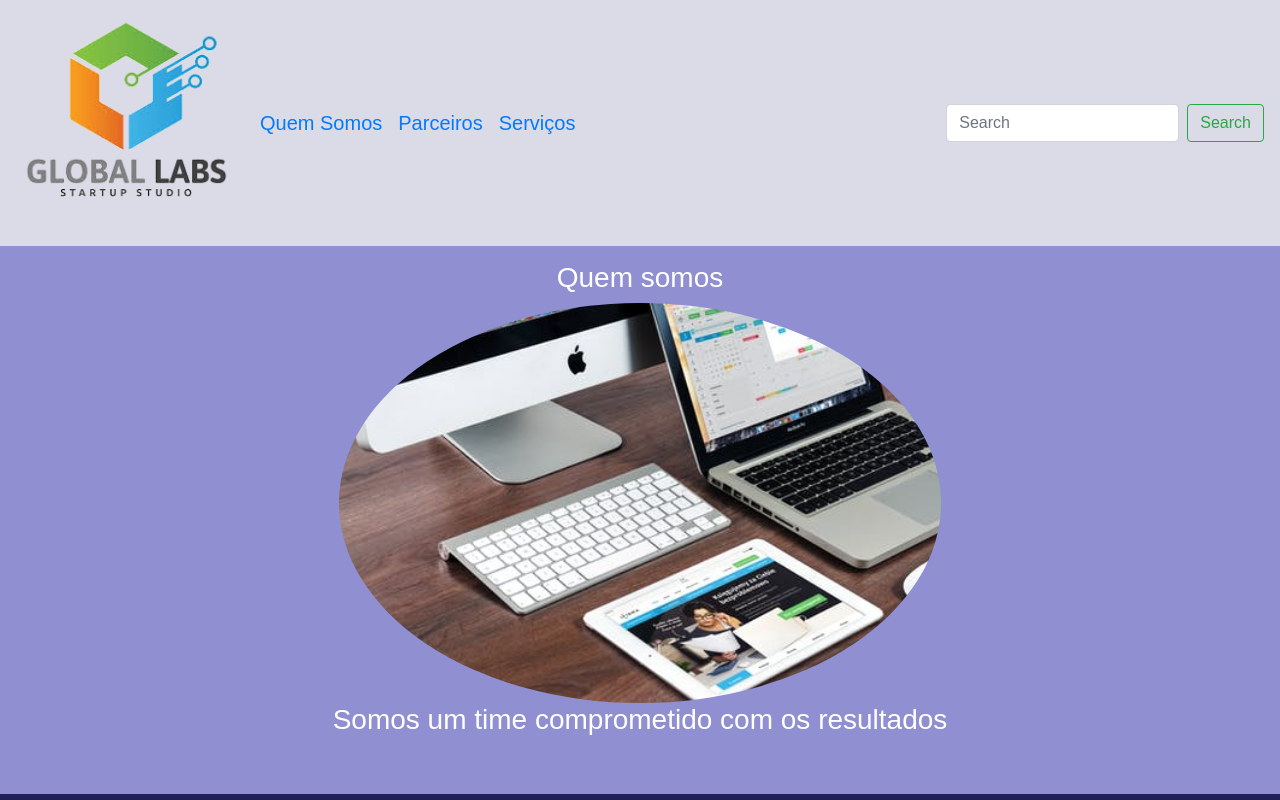
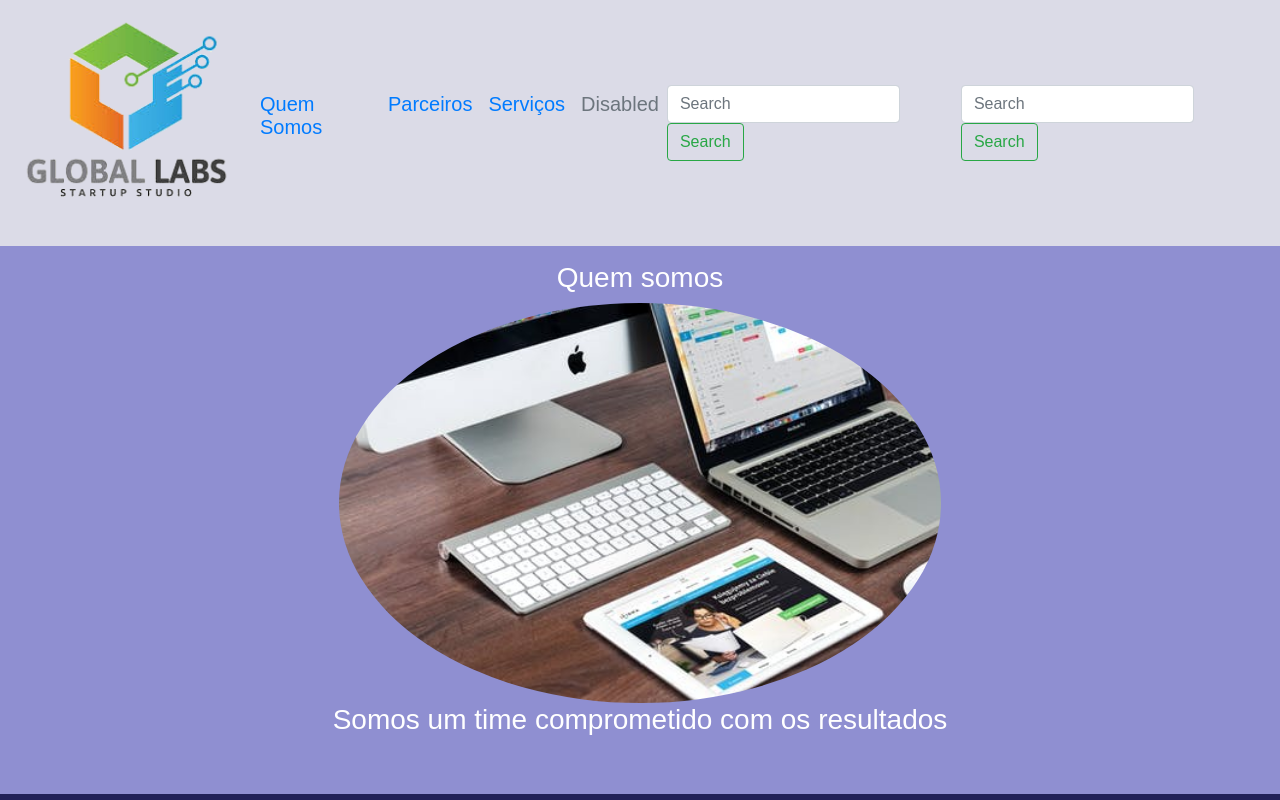
Before and after one commit to Antonio-Marcos86/aprendendo-bootstrap, a plain HTML site: page index.html in a window 1280 px wide. Shown: the top 800 px of the page. Drawn offline with Linux system fonts and the light colour scheme.

Commit message:
inserido botao search

```diff
--- a/index.html
+++ b/index.html
@@ -26,6 +26,14 @@
               <li class="nav-item">
                 <a class="nav-link" href="#servicos">Serviços</a>
               </li>
+            </li>
+            <li class="nav-item">
+              <a class="nav-link disabled" href="#" tabindex="-1" aria-disabled="true">Disabled</a>
+            </li>
+            <form class="form-inline my-2 my-lg-0">
+                <input class="form-control mr-sm-2" type="search" placeholder="Search" aria-label="Search">
+                <button class="btn btn-outline-success my-2 my-sm-0" type="submit">Search</button>
+              </form>
            </ul>
 
             </div>
```
